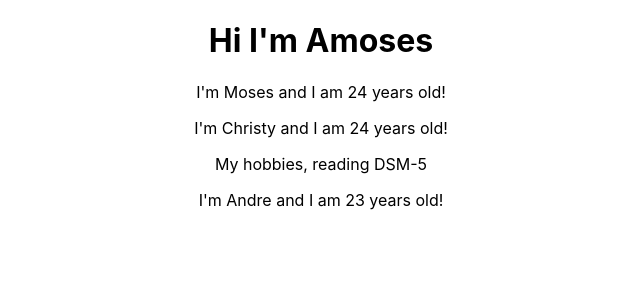
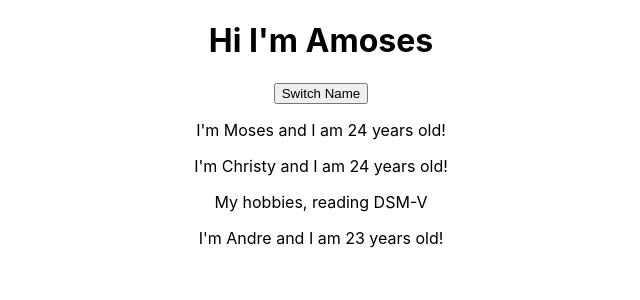
Before and after one commit to aholton001/learning-react, a React (Create React App) app in the folder my-first-react-app/: page / in a window 1280 px wide. Shown: the top 300 px of the page, without its empty margins (319-959 px from the left). Built offline with nearby package versions, Linux system fonts and the light colour scheme.

Commit message:
Using state manipulation

```diff
--- a/my-first-react-app/src/App.js
+++ b/my-first-react-app/src/App.js
@@ -3,13 +3,34 @@
 import Person from './Person/Person';
 
 class App extends Component {
+    state = {
+        persons: [
+            {name: 'Moses', age: 24},
+            {name: 'Christy', age: 24},
+            {name: 'Andre', age: 23},
+        ]
+    };
+
+    switchNameHandler = () => {
+        // console.log("Was clicked!");
+        // DON'T DO THIS: this.state.persons[0].name = "Amoses"
+        this.setState({
+            persons: [
+                {name: 'Amoses', age: 24},
+                {name: 'Christy', age: 24},
+                {name: 'Andre', age: 29},
+            ]
+        })
+    };
+
   render() {
     return (
       <div className="App">
         <h1>Hi I'm Amoses</h1>
-        <Person name="Moses" age="24"/>
-        <Person name="Christy" age="24"> My hobbies, reading DSM-5</Person>
-        <Person name="Andre" age="23"/>
+        <button onClick={this.switchNameHandler}>Switch Name</button>
+        <Person name={this.state.persons[0].name} age={this.state.persons[0].age}/>
+        <Person name={this.state.persons[1].name} age={this.state.persons[1].age}> My hobbies, reading DSM-V</Person>
+        <Person name={this.state.persons[2].name} age={this.state.persons[2].age}/>
       </div>
     );
   }
```
